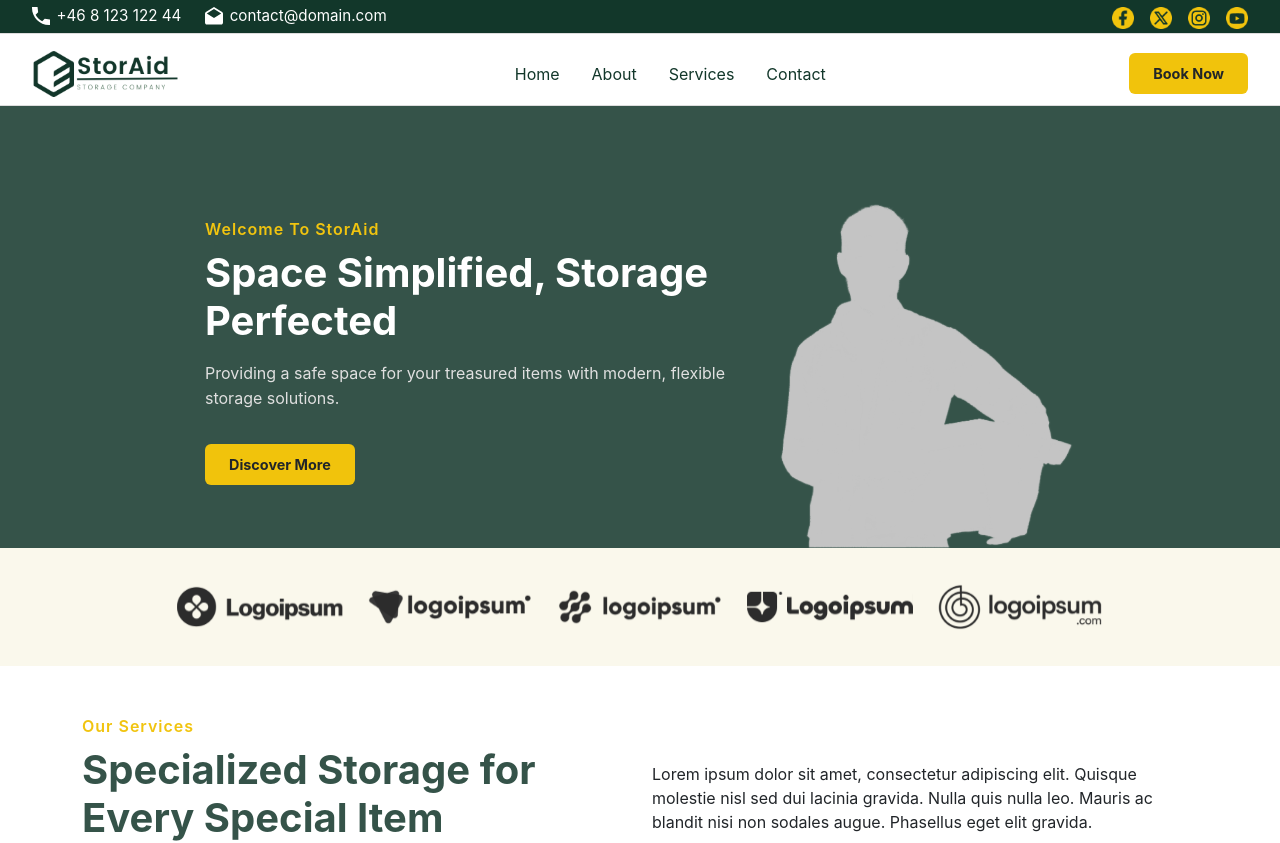
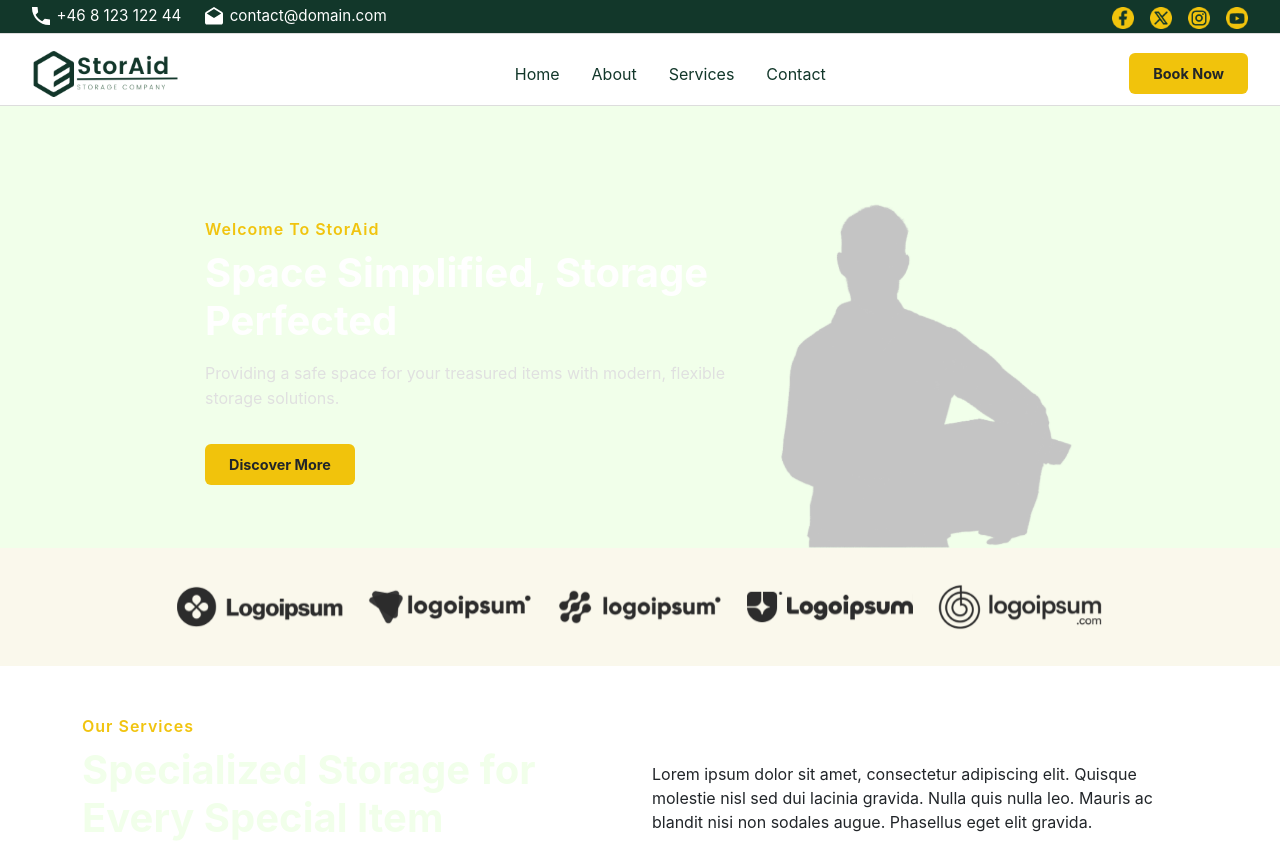
Before and after one commit to Pieplow/storaid-assignment-react, a React (Vite) app: page / in a window 1280 px wide. Shown: the top 843 px of the page. Built offline with nearby package versions, Linux system fonts and the light colour scheme.

Commit message:
added new color

```diff
--- a/src/styles/variables.css
+++ b/src/styles/variables.css
@@ -5,6 +5,8 @@
   --clr-beige-background:#faf8ec;
   --clr-light-green-background:#355349;
   --clr-grey-background:#ececec;
+  --clr-light-green-background: #f1ffea;
+  --clr-dark-green-background: #12372a;
 
   --color-text: #12372A;
   --color-accent: #F1C30C;
```
